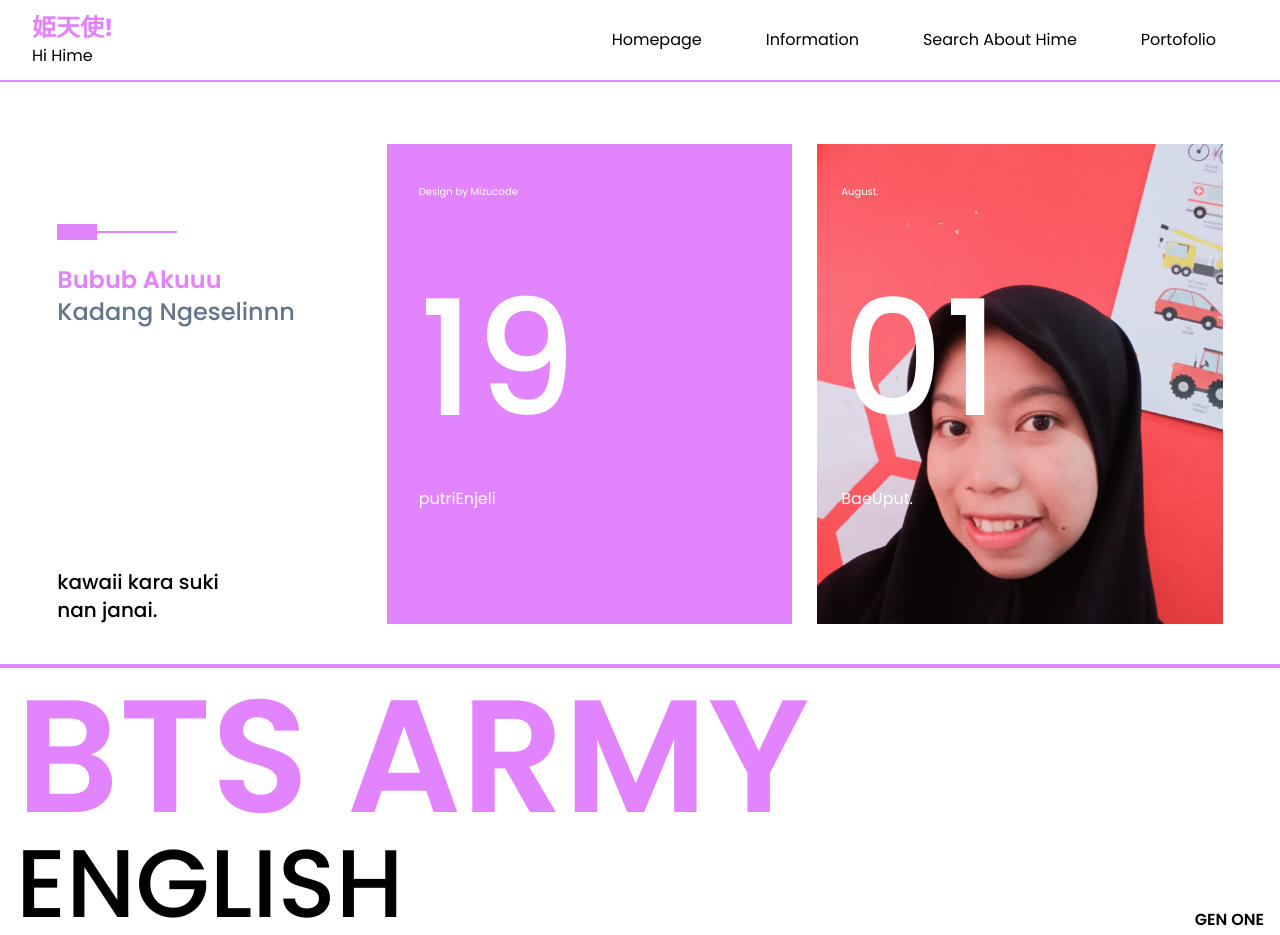
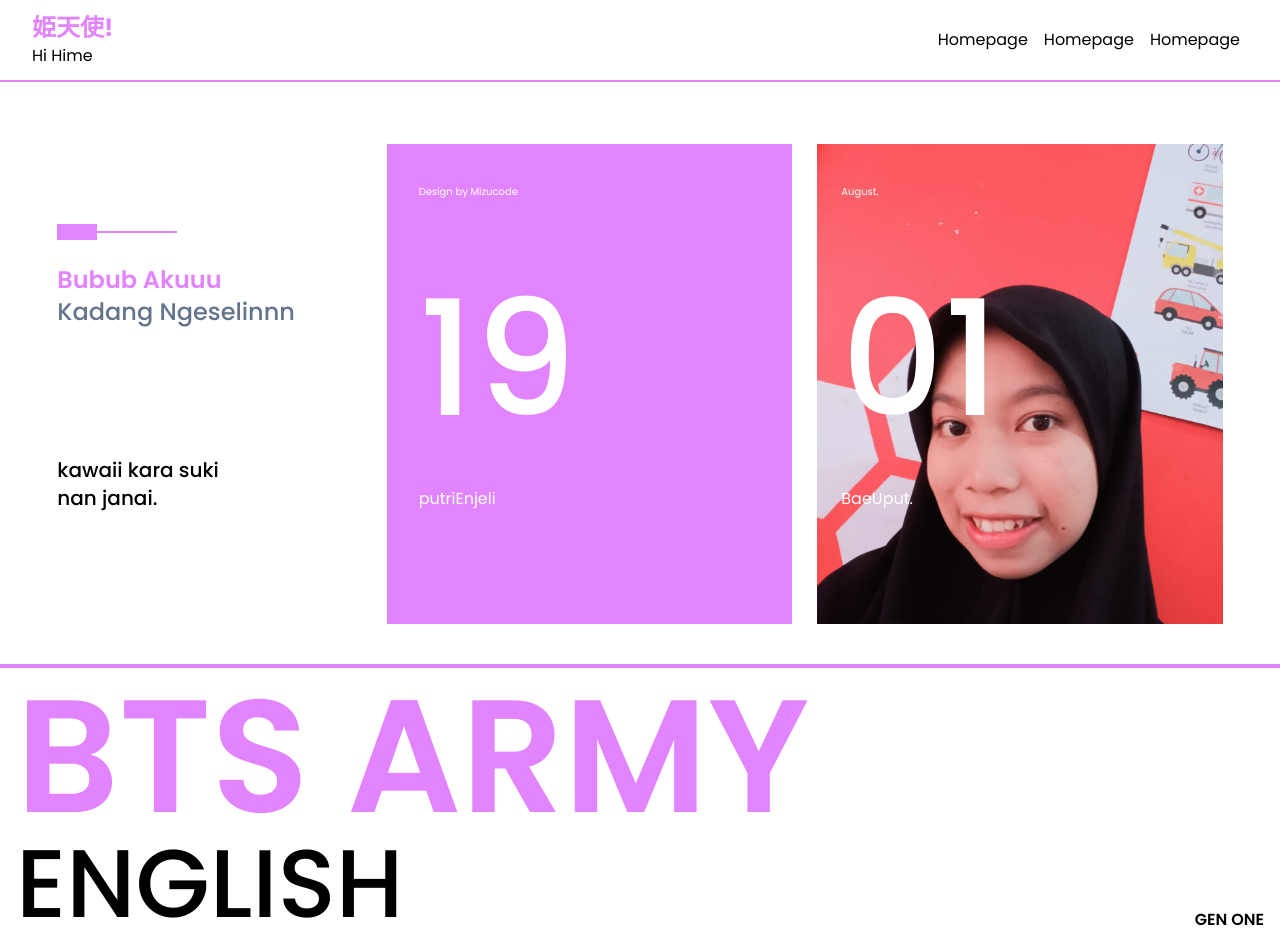
Before and after one commit to mizucode/bubub-aku, a website: page public/index.html in a window 1280 px wide. Shown: the top 935 px of the page. Drawn offline with nearby package versions, Linux system fonts and the light colour scheme.

Commit message:
fix navbar

```diff
--- a/public/index.html
+++ b/public/index.html
@@ -51,35 +51,28 @@
 
                         <nav
                             id="nav-menu"
-                            class="hidden absolute py-5 lg:py-0 mt-5 lg:mt-0 bg-white shadow-lg rounded-lg max-w-[250px] w-full right-4 top-full lg:block lg:static lg:bg-transparent lg:max-w-full lg:shadow-none lg:rounded-none"
+                            class="hidden absolute lg:py-0 mt-1 lg:mt-0 bg-lightdsr shadow-lg rounded-l-lg bg-fill max-w-[250px] w-full -right-4 top-full overflow-hidden lg:block lg:static lg:bg-transparent lg:max-w-full lg:shadow-none lg:rounded-none"
                         >
                             <ul class="block lg:flex">
-                                <li class="group">
+                                <li class="group hover:bg-dsr text-center">
                                     <a
                                         href="#home"
-                                        class="text-base text-black py-2 mx-8 flex hover:text-dsr"
+                                        class="text-base w-10/12 lg:w-full lg:mx-2 text-center text-white lg:text-black py-2 flex border-b-[1px] border-[rgba(255,255,255,0.46)]"
                                         >Homepage</a
                                     >
                                 </li>
-                                <li class="group">
+                                <li class="group hover:bg-dsr text-center">
                                     <a
-                                        href="#about"
-                                        class="text-base text-black py-2 mx-8 flex hover:text-dsr"
-                                        >Information</a
+                                        href="#home"
+                                        class="text-base w-10/12 lg:w-full lg:mx-2 text-center text-white lg:text-black py-2 flex border-b-[1px] border-[rgba(255,255,255,0.46)]"
+                                        >Homepage</a
                                     >
                                 </li>
-                                <li class="group">
+                                <li class="group hover:bg-dsr text-center">
                                     <a
-                                        href="#potofolio"
-                                        class="text-base text-black py-2 mx-8 flex hover:text-dsr"
-                                        >Search About Hime</a
-                                    >
-                                </li>
-                                <li class="group">
-                                    <a
-                                        href="#potofolio"
-                                        class="text-base text-black py-2 mx-8 flex hover:text-dsr"
-                                        >Portofolio</a
+                                        href="#home"
+                                        class="text-base w-10/12 lg:w-full lg:mx-2 text-center text-white lg:text-black py-2 flex border-b-[1px] border-[rgba(255,255,255,0.46)]"
+                                        >Homepage</a
                                     >
                                 </li>
                             </ul>
@@ -118,13 +111,13 @@
                         </div>
 
                         <h3
-                            class="absolute bottom-0 w-8/12 text-sm lg:text-xl lg:font-medium"
+                            class="absolute bottom-28 w-8/12 text-sm lg:text-xl lg:font-medium"
                         >
                             kawaii kara suki nan janai.
                         </h3>
                     </div>
                     <div
-                        class="bg-dsr max-w-xl mb-10 w-full lg:w-1/3 h-[30rem] px-4"
+                        class="bg-dsr max-w-xl mb-10 w-full lg:w-1/3 h-[25rem] lg:h-[30rem] px-4"
                     >
                         <div
                             class="flex flex-wrap justify-between flex-col mx-4"
@@ -147,7 +140,7 @@
                         </div>
                     </div>
                     <div
-                        class="bg-dsr max-w-xl mb-10 w-full object-contain lg:w-1/3 h-[30rem] overflow-hidden bg-cover"
+                        class="bg-dsr max-w-xl mb-10 w-full object-contain lg:w-1/3 h-screen lg:h-[30rem] overflow-hidden bg-cover"
                         style="background-image: url('../img/hero.jpeg')"
                     >
                         <div
--- a/tailwind.config.js
+++ b/tailwind.config.js
@@ -14,12 +14,15 @@
                 dsr: "#e384ff",
                 ylw: "#f4bc2b",
                 dark: "#232323",
+                darkdsr: "#37306B",
+                lightdsr: "#66347F",
             },
             screens: {
                 "2xl": "1320px",
             },
             backgroundImage: {
                 "hero-pattern": "url('/img/hero.jpeg')",
+                "sidebar-pattern": "url('/img/sidebar.webp')",
             },
             fontSize: {
                 "10xl": "10rem",
```
Also changed, not shown: img/sidebar.webp (added), public/css/style.css.
